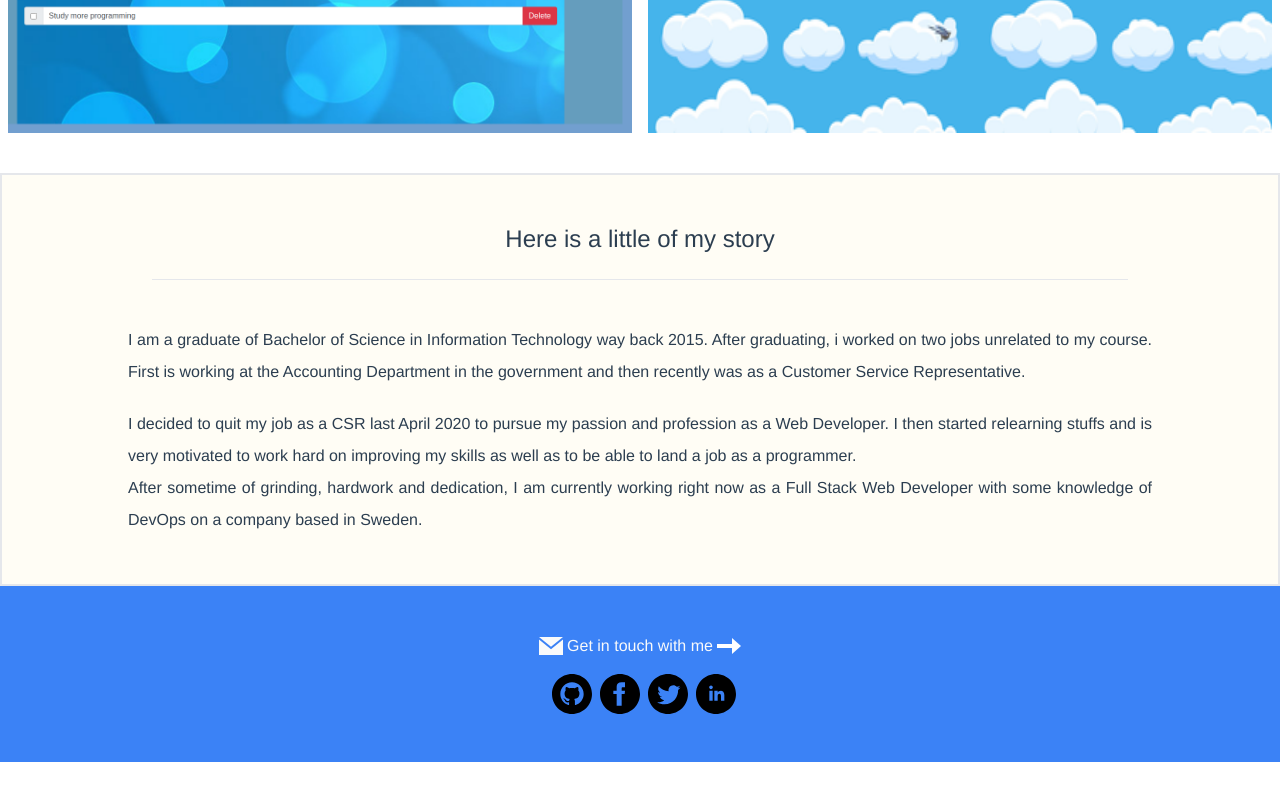
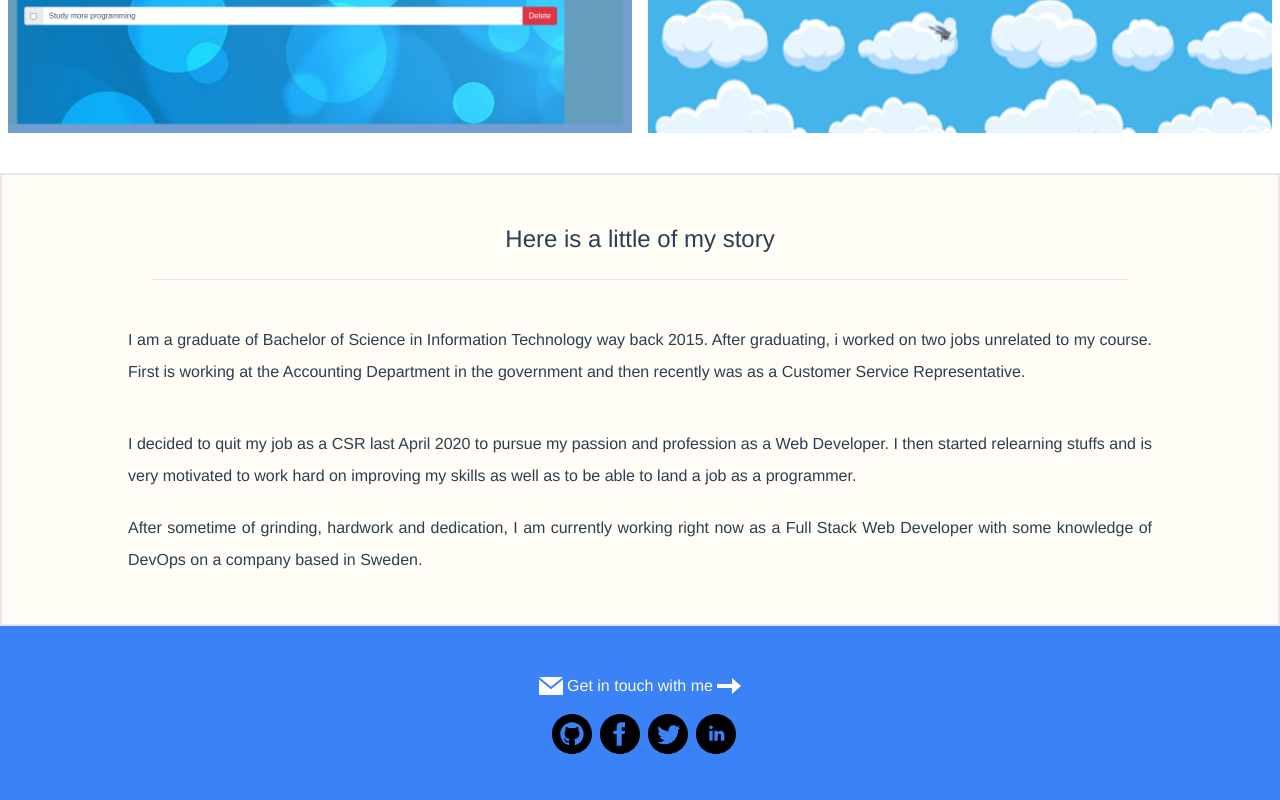
Before and after one commit to johnmichealacera/JM-Portfolio, a Vue app: page / in a window 1280 px wide. Shown: the part 1445-2245 px from the top of the page. Before the commit the page ends 2207 px from the top, so only its background shows below. Built offline with nearby package versions, Linux system fonts and the light colour scheme.

Commit message:
added padding in story

```diff
--- a/src/components/PersonalStory.vue
+++ b/src/components/PersonalStory.vue
@@ -4,7 +4,7 @@
       <h1 class="text-center text-2xl font-medium">Here is a little of my story</h1>
       <hr class="m-6">
       <p class="text-justify leading-loose py-5">I am a graduate of Bachelor of Science in Information Technology way back 2015. After graduating, i worked on two jobs unrelated to my course. First is working at the Accounting Department in the government and then recently was as a Customer Service Representative.</p>
-      <p class="text-justify leading-loose ">I decided to quit my job as a CSR last April 2020 to pursue my passion and profession as a Web Developer. I then started relearning stuffs and is very motivated to work hard on improving my skills as well as to be able to land a job as a programmer.</p>
+      <p class="text-justify leading-loose py-5">I decided to quit my job as a CSR last April 2020 to pursue my passion and profession as a Web Developer. I then started relearning stuffs and is very motivated to work hard on improving my skills as well as to be able to land a job as a programmer.</p>
       <p class="text-justify leading-loose ">After sometime of grinding, hardwork and dedication, I am currently working right now as a Full Stack Web Developer with some knowledge of DevOps on a company based in Sweden.</p>
     </div>
   </div>
```
